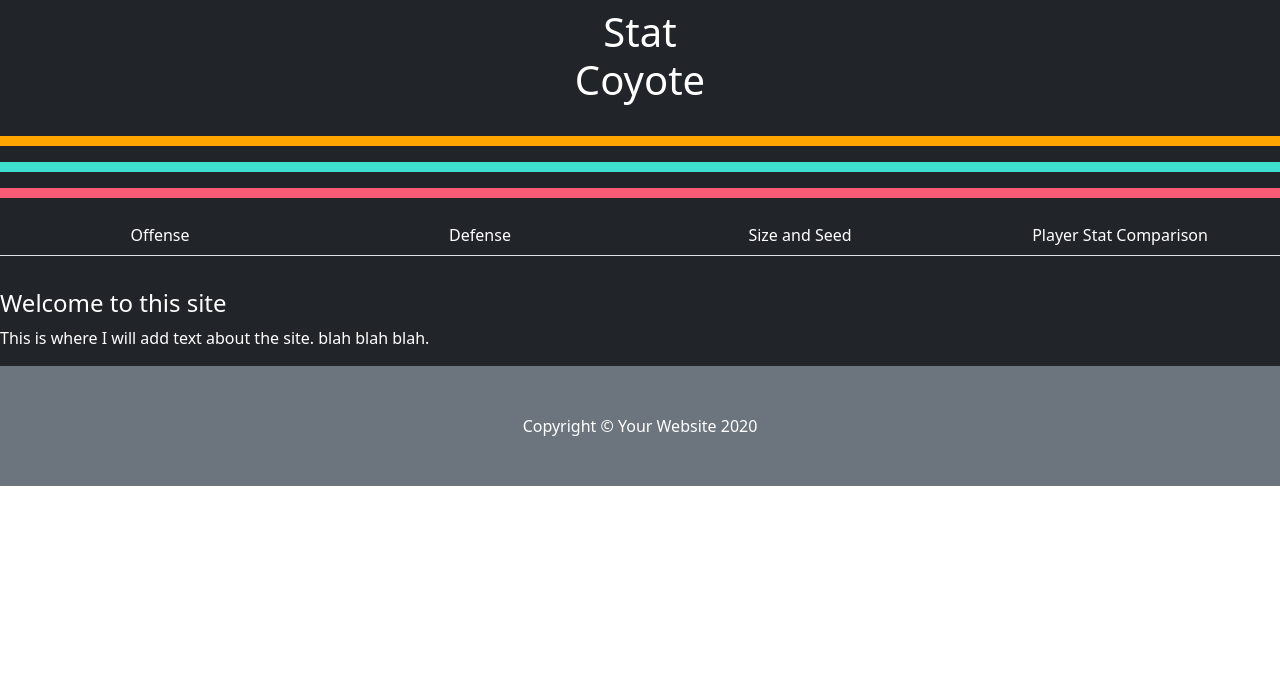
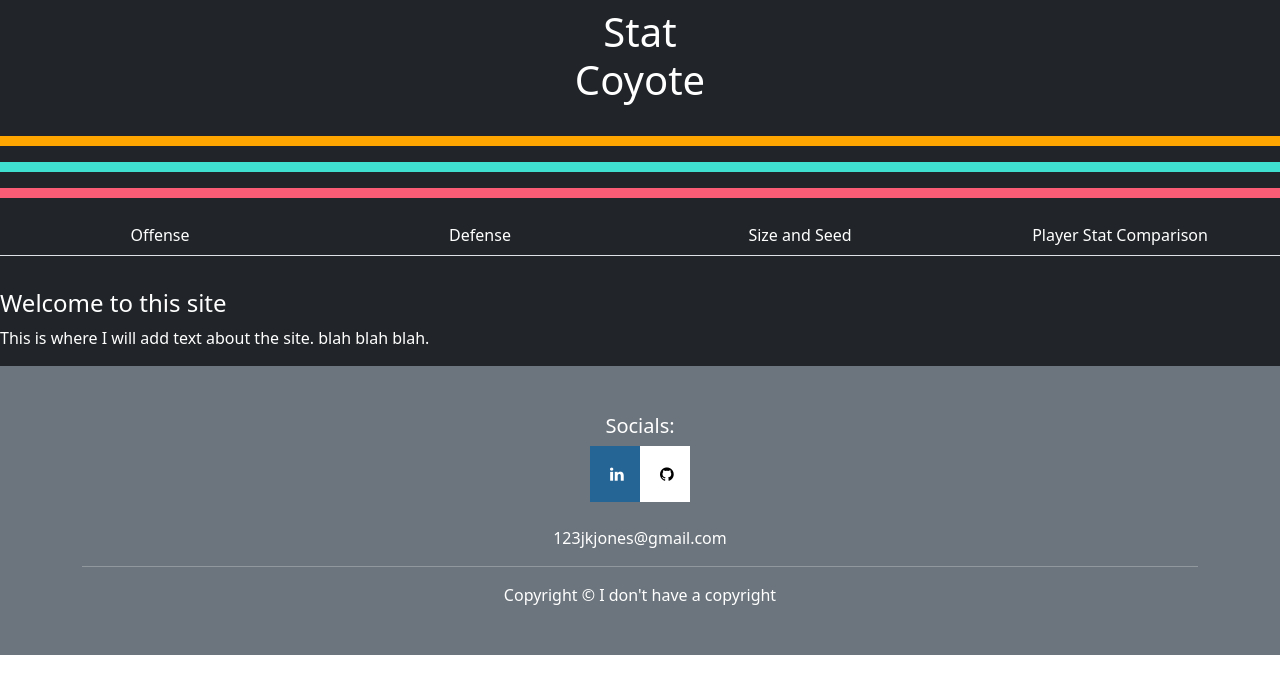
Before and after one commit to jekijo/NBAsite, a React (Create React App) app: page / in a window 1280 px wide. Shown: the top 694 px of the page. Built offline with nearby package versions, Linux system fonts and the light colour scheme.

Commit message:
updated footer with social links

```diff
--- a/src/App.css
+++ b/src/App.css
@@ -21,3 +21,27 @@
     border: none;
     border-top: 10px solid orange;
 }
+
+
+.fa {
+    padding: 20px;
+    font-size: 30px;
+    width: 50px;
+    text-align: center;
+    text-decoration: none;
+  }
+
+
+  .fa:hover {
+    opacity: .3;
+  }
+
+  .fa-github {
+    background: #ffffff;
+    color: rgb(0, 0, 0);
+  }
+
+  .fa-linkedin {
+    background: #246596;
+    color: white;
+  }
--- a/src/App.js
+++ b/src/App.js
@@ -51,9 +51,15 @@ function Footer() {
   return (
     <div className="footer">
       <footer class="py-5 bg-secondary">
-        <div class="container">
+        <div class="container text-center">
+          <h5>Socials:</h5>
+          <link rel="stylesheet" href="https://cdnjs.cloudflare.com/ajax/libs/font-awesome/4.7.0/css/font-awesome.min.css"/>
+          <a href="#" class="fa fa-linkedin"></a>
+          <a href="#" class="fa fa-github text-center"></a>
+          <p><br/>123jkjones@gmail.com</p>
+          <hr/>
           <p class="m-0 text-center text-white">
-            Copyright &copy; Your Website 2020
+            Copyright &copy; I don't have a copyright
           </p>
         </div>
       </footer>
```
